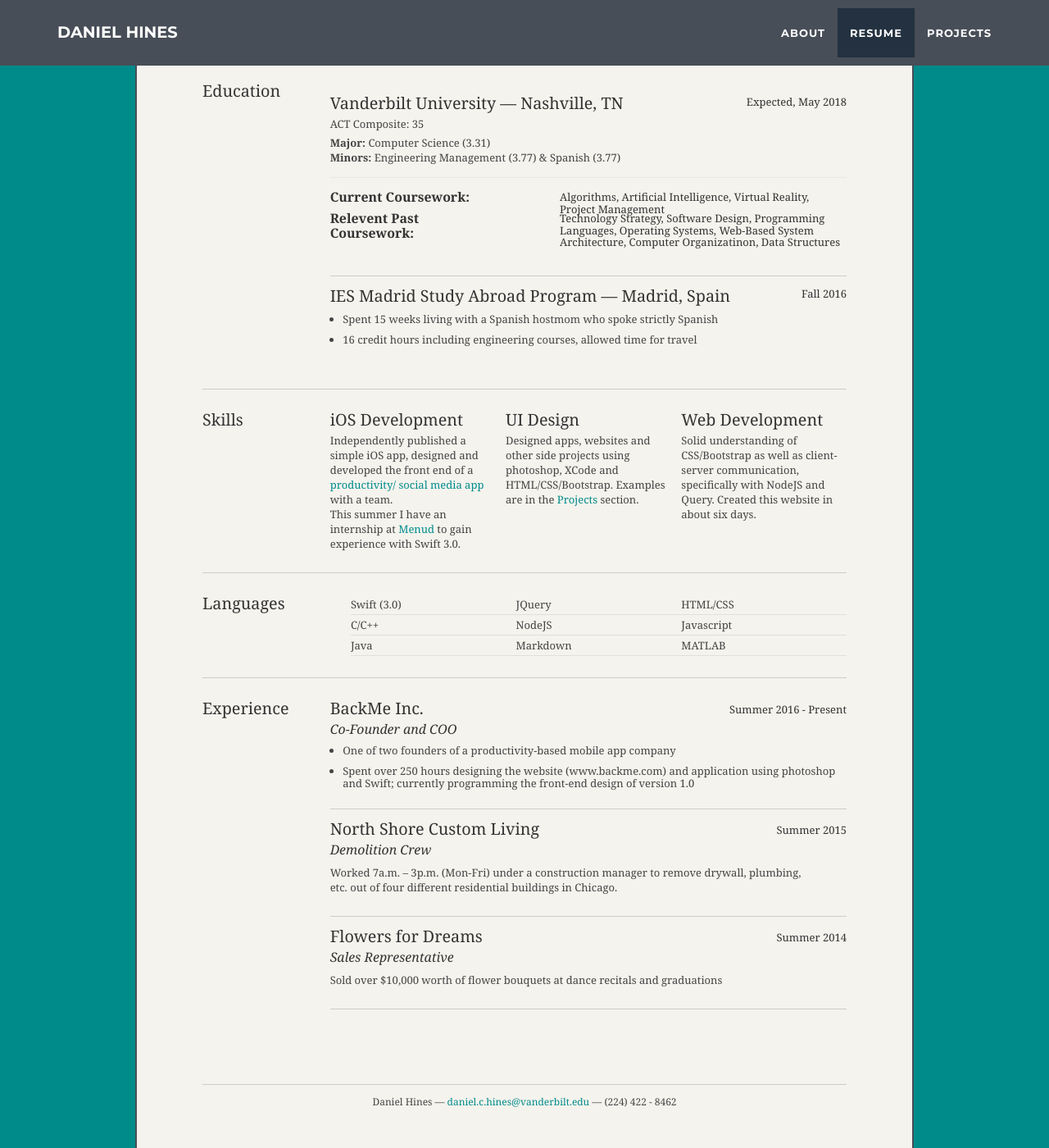
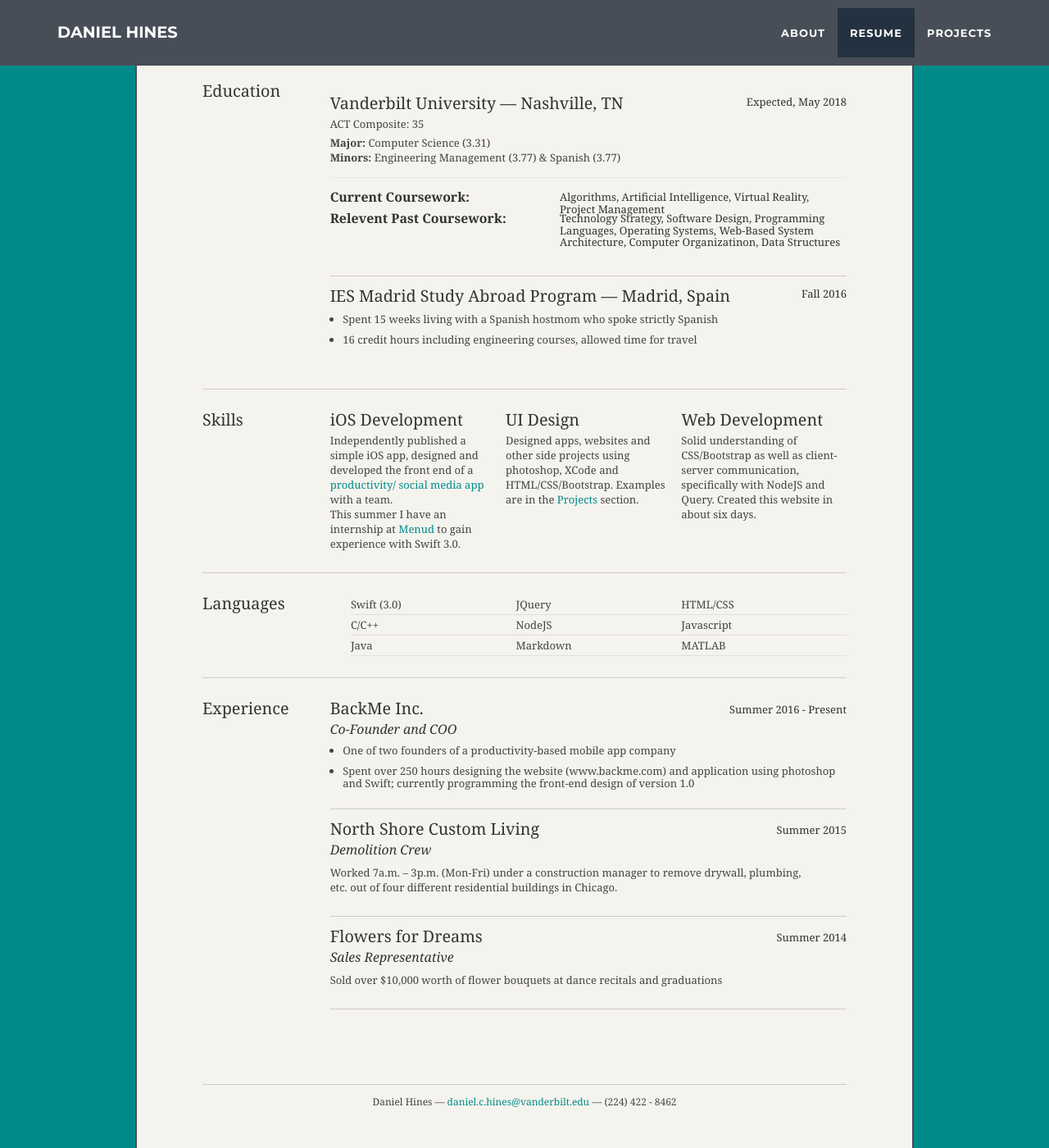
Before and after one commit to danielchines/danielchines.github.io, a Jekyll site: the page built from index.html, in a window 1280 px wide and 1400 px high, scrolled down 1802 px. Shown: the whole window at 82% size. Built offline with Jekyll 4.4.1, drawn with Linux system fonts in a browser that asks for light colours.

Commit message:
Update resume.css

```diff
--- a/_includes/css/resume.css
+++ b/_includes/css/resume.css
@@ -53,7 +53,7 @@ a#pdf:hover { background: #222; }
 #bd .education.last { border-bottom: none; margin-bottom: 2em; padding-bottom: 0px; }
 .education ul { margin-top: 0.75em; }
 .coursework { position: relative; margin-bottom: 1em; padding-bottom: 1em; margin-top: 1em; }
-.education .coursework h3 { width: 190px; float: left; font-weight: bold; }
+.education .coursework h3 { width: 222px; float: left; font-weight: bold; }
 .education .coursework h4 { position: absolute; right: 20px; width: 350px; }
 .coursework .last { padding-bottom: 4em; }
 
```
